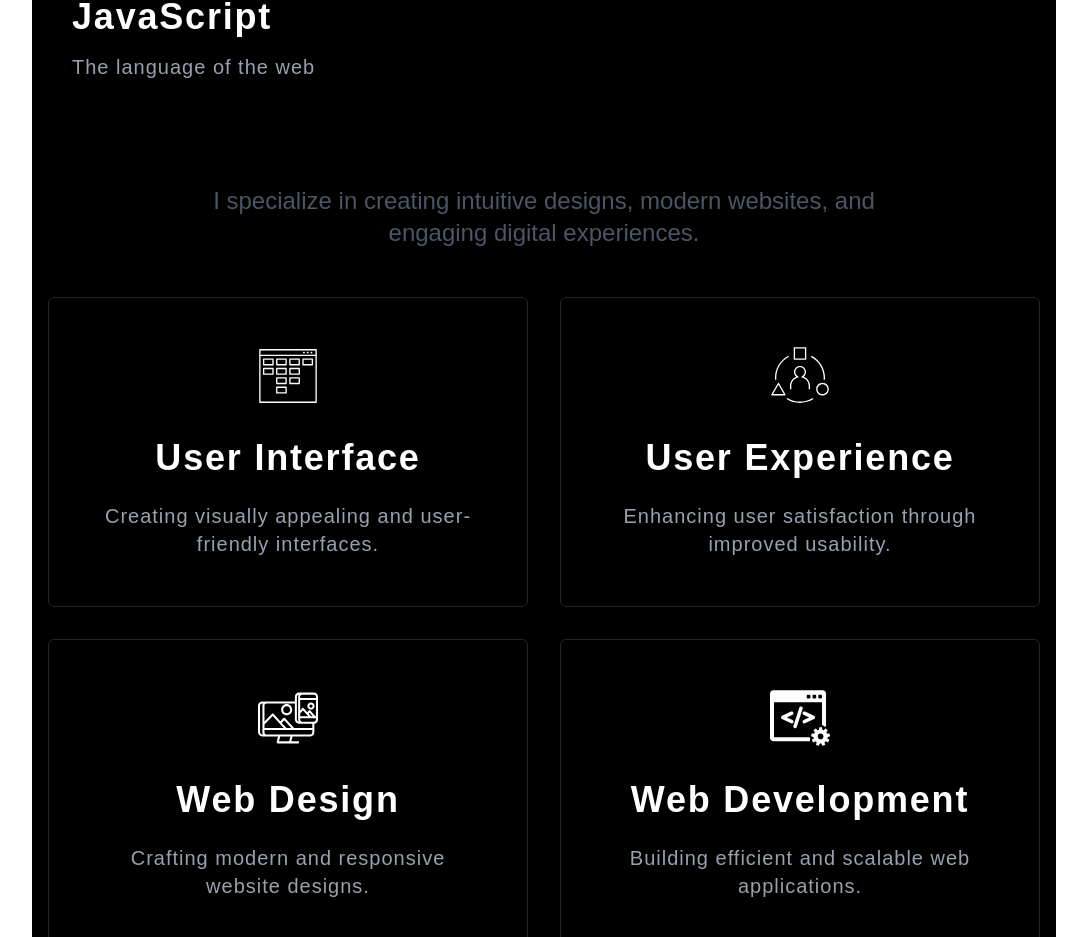
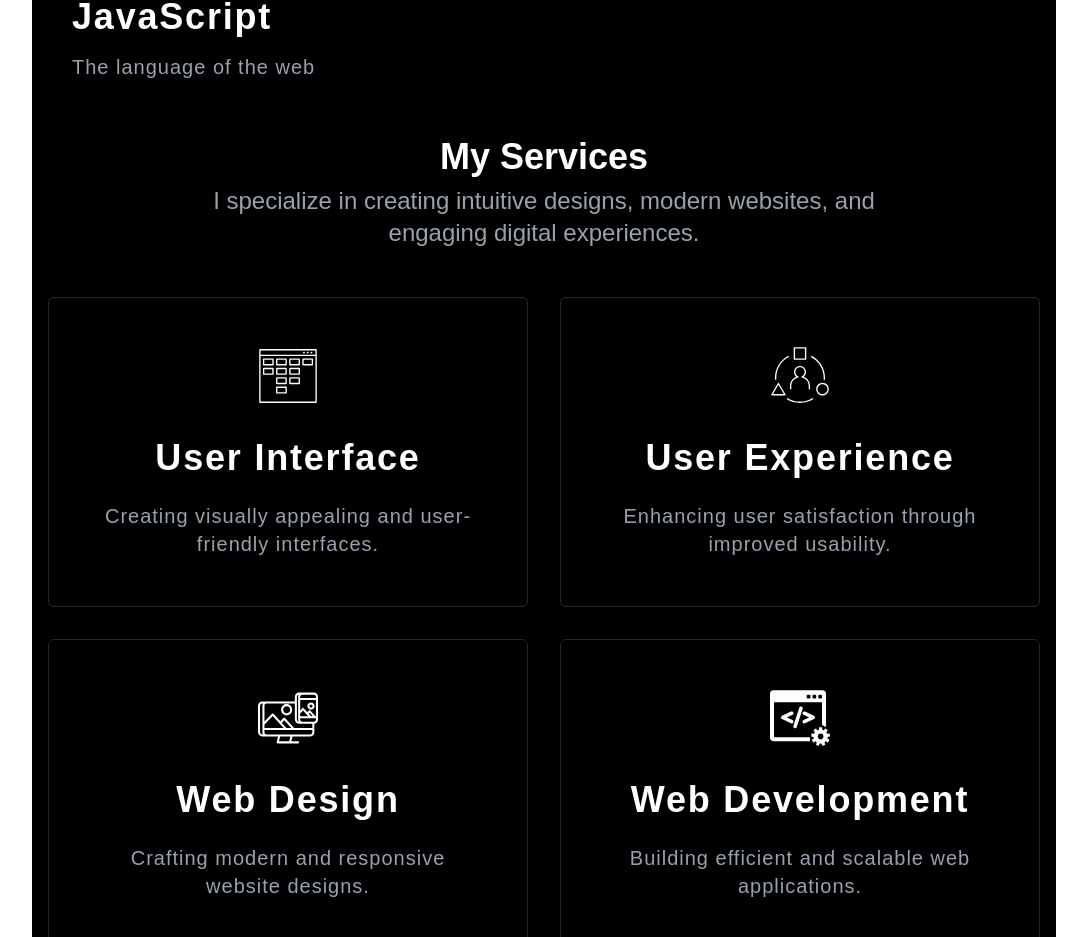
Before and after one commit to mikol-ux/update-portfolio, a Next.js app: page / in a window 1280 px wide. Shown: the part 1497-2434 px from the top of the page, without its empty margins (96-1183 px from the left). Built offline with nearby package versions, Linux system fonts and the light colour scheme.

Commit message:
fourth,,,, commit

```diff
--- a/app/sections/Myservices/index.tsx
+++ b/app/sections/Myservices/index.tsx
@@ -31,8 +31,8 @@ export default function Services() {
   return (
     <section className="contained bg-black">
       <div className="text-center mb-12">
-        <h2 className="text-4xl font-semibold">My Services</h2>
-        <p className="text-2xl text-gray-600 mt-2 max-w-2xl mx-auto">
+        <h2 className="text-4xl font-semibold text-white">My Services</h2>
+        <p className="text-2xl text-gray-400 mt-2 max-w-2xl mx-auto">
           I specialize in creating intuitive designs, modern websites, and
           engaging digital experiences.
         </p>
```
